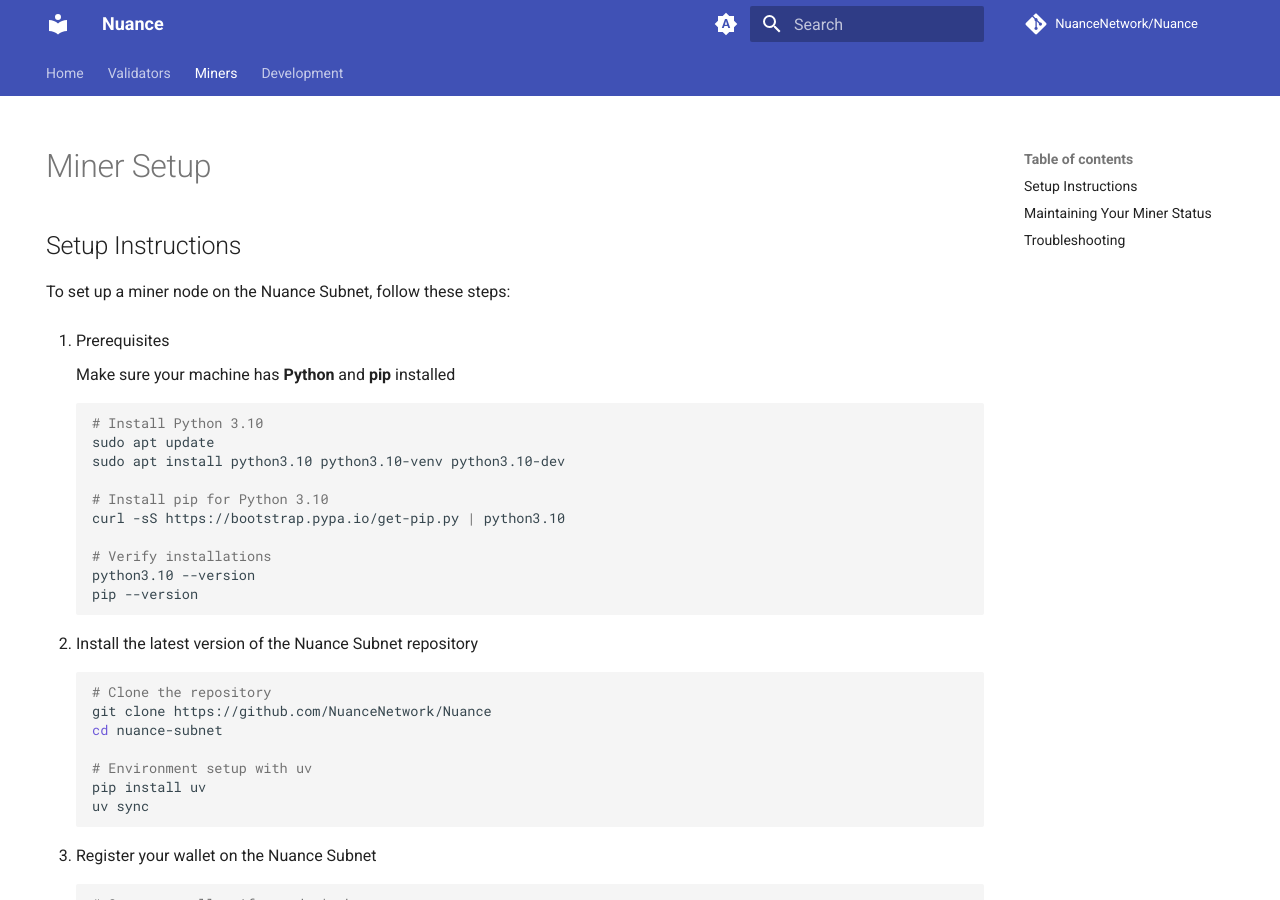
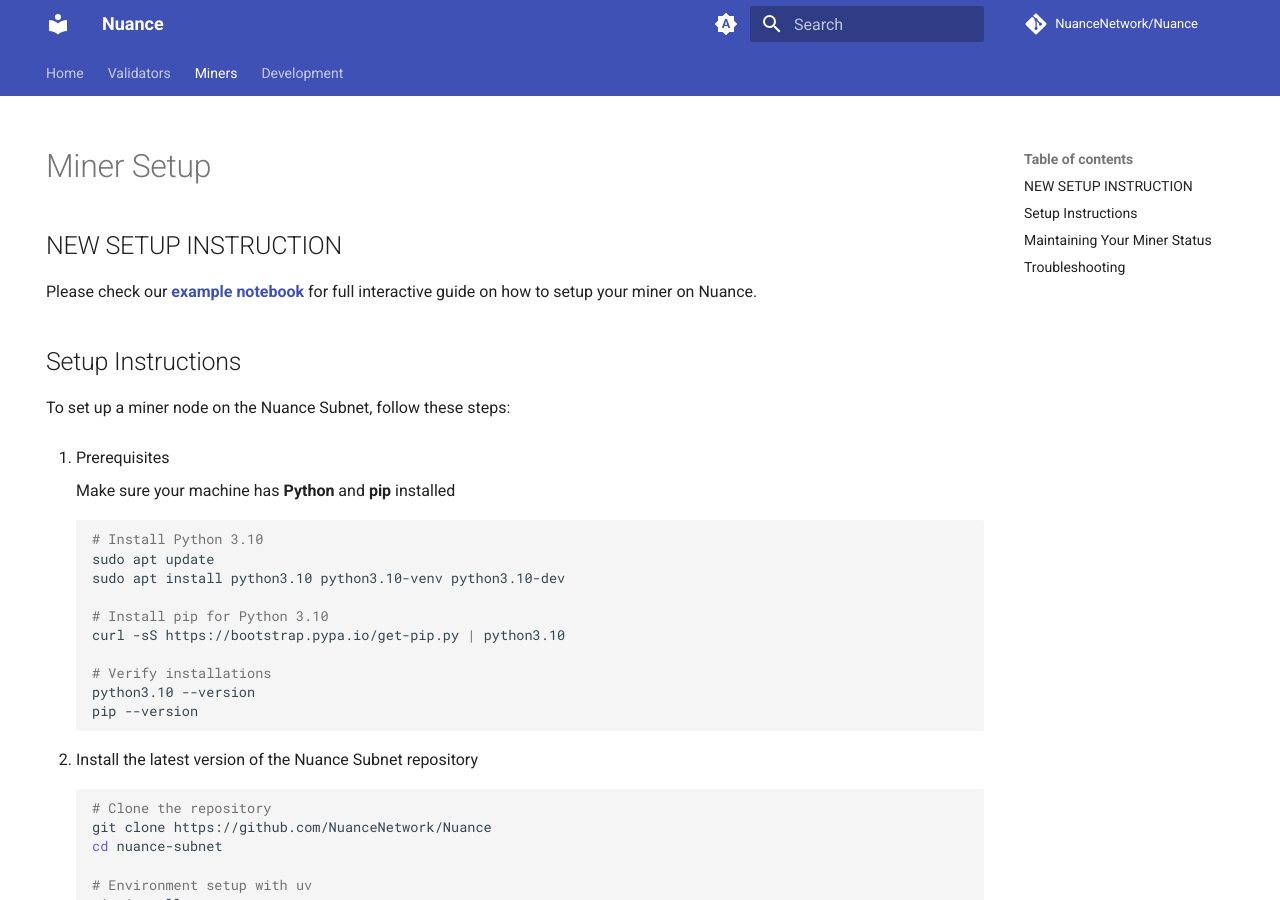
Before and after one commit to NuanceNetwork/Nuance, an MkDocs documentation site: the page built from docs/miners.md, in a window 1280 px wide and 900 px high. Built offline with MkDocs 1.6.1 and Material for MkDocs 9.7.7, drawn with Linux system fonts in a browser that asks for light colours; comment, search, counter and statistics services are not loaded.

Commit message:
New example notebook for mine setup

```diff
--- a/docs/miners.md
+++ b/docs/miners.md
@@ -5,6 +5,9 @@
 ---
 
 # Miner Setup
+
+## NEW SETUP INSTRUCTION
+Please check our [**example notebook**](/examples/miner_signup.ipynb) for full interactive guide on how to setup your miner on Nuance.
 
 ## Setup Instructions
 To set up a miner node on the Nuance Subnet, follow these steps:
```
Also changed, not shown: 1 other file.
